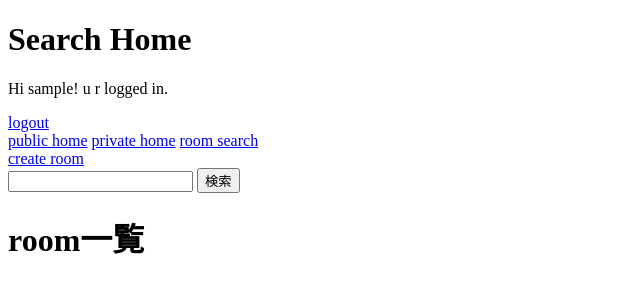
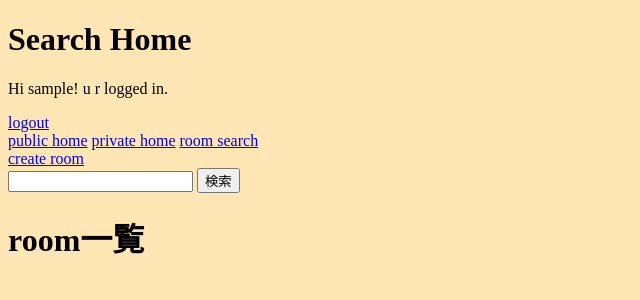
Before and after one commit to s1f10210155/ex4_group11, a Django app: page /search/ in a window 1280 px wide. Shown: the top 300 px of the page, without its empty margins (0-640 px from the left). Run offline with Django 4.2, Linux system fonts and the light colour scheme; the visitor is signed in with stand-in values (Sample User, id 1); data that the repository does not hold is empty.

Commit message:
room&search

```diff
--- a/django/home/static/css/create_room.css
+++ b/django/home/static/css/create_room.css
@@ -0,0 +1,3 @@
+body{
+    background-color: #ffe6b4;
+}
--- a/django/home/static/css/search.css
+++ b/django/home/static/css/search.css
@@ -0,0 +1,3 @@
+body{
+    background-color: #ffe6b4;
+}
--- a/django/home/templates/home/create_room_page.html
+++ b/django/home/templates/home/create_room_page.html
@@ -3,6 +3,7 @@
     <head>
         <meta charset="utf-8"/>
         <title>create room page</title>
+        <link rel="stylesheet" type="text/css" href="../../static/css/create_room.css">
     </head>
     <body>
         <h1>Create Room</h1>
--- a/django/home/templates/home/search.html
+++ b/django/home/templates/home/search.html
@@ -3,6 +3,7 @@
     <head>
         <meta charset="utf-8"/>
         <title>Search home</title>
+        <link rel="stylesheet" type="text/css" href="../../static/css/search.css">
     </head>
     <body>
         <h1>Search Home</h1>
```
Also changed, not shown: django/home/migrations/0001_initial.py.
